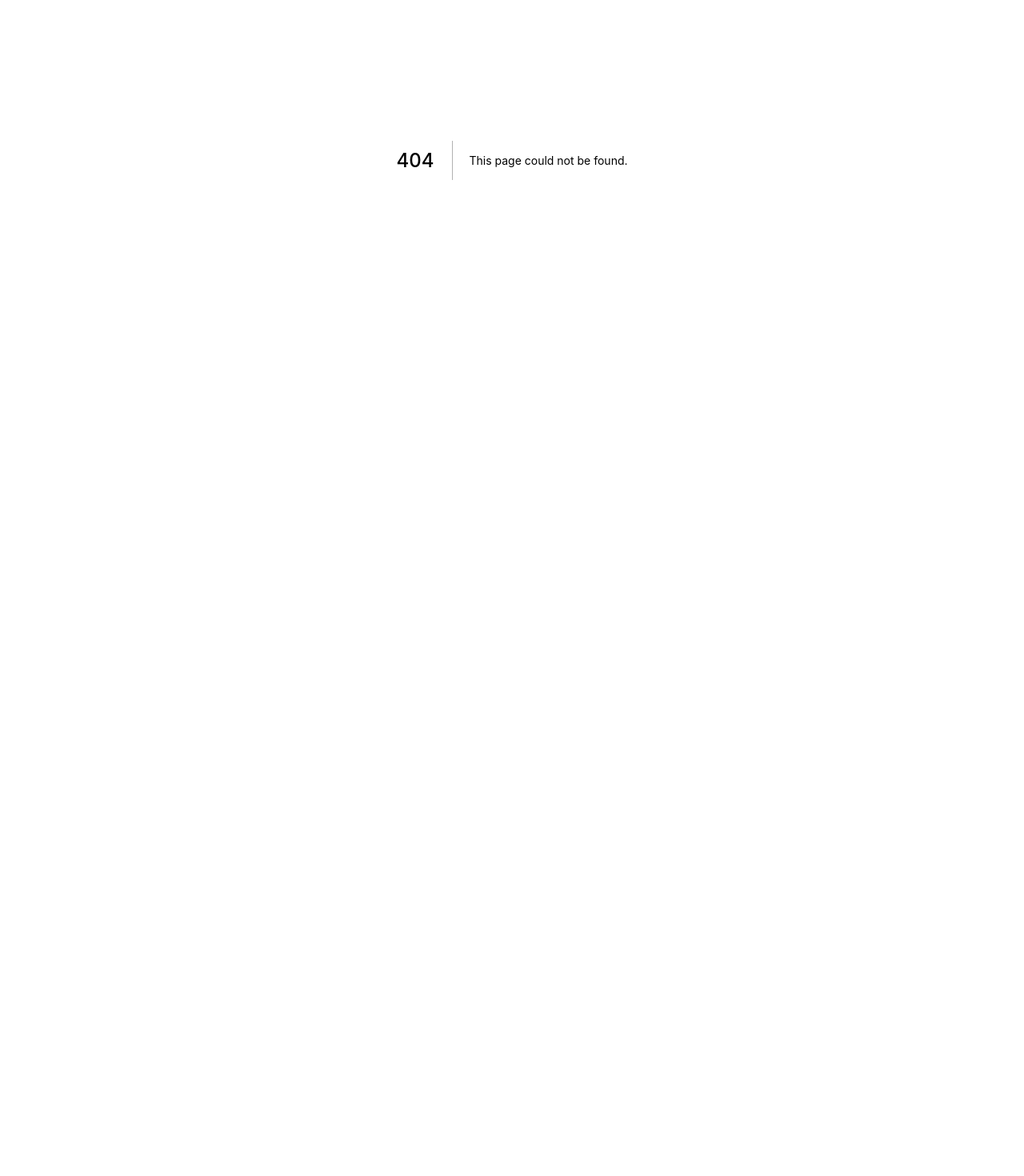
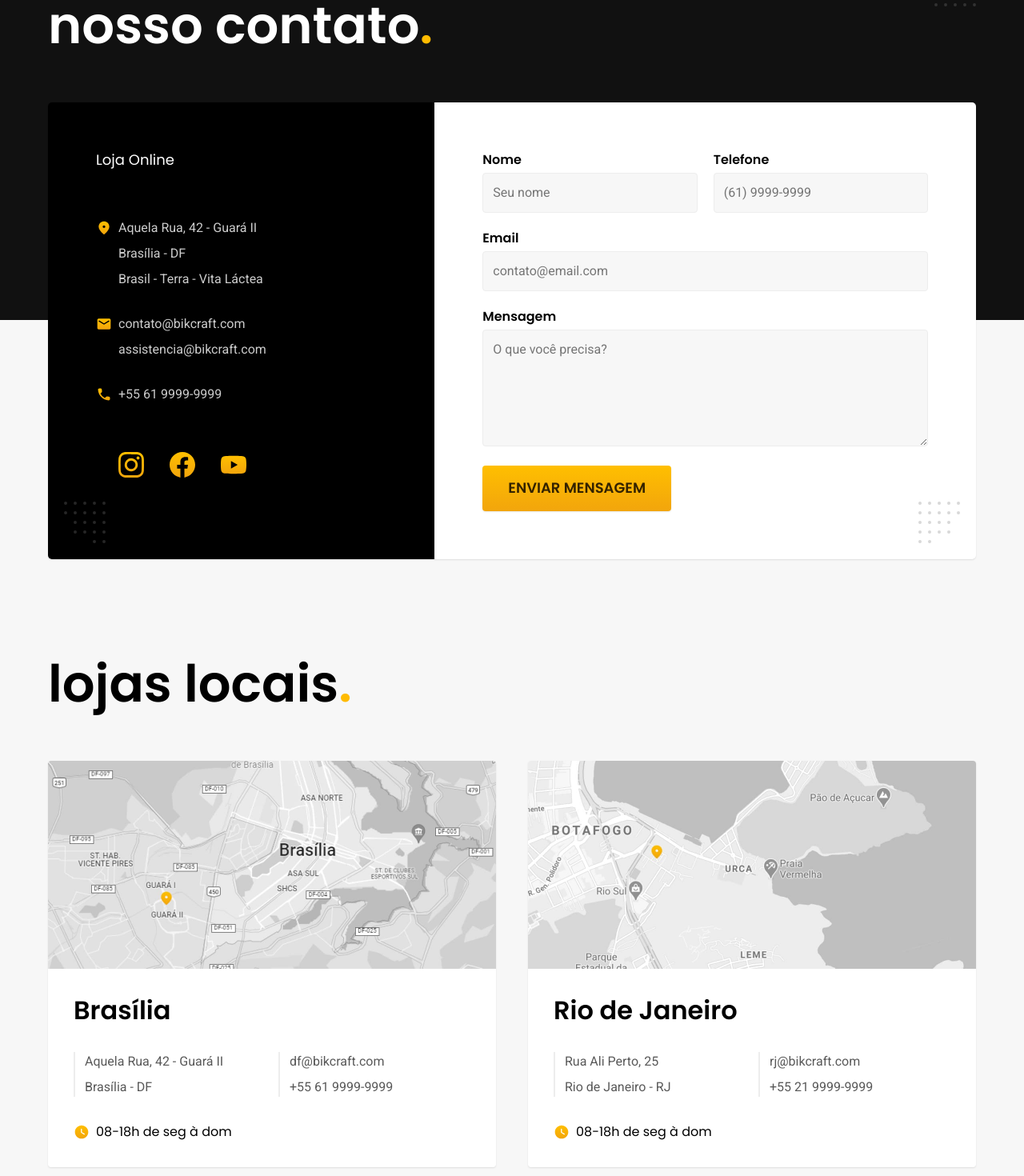
Before and after one commit to fabiof2x/bikcraft-nextjs, a Next.js app: page /contato in a window 1280 px wide. Before the commit this address had no page. Shown: the part 200-1670 px from the top of the page at 80% size. Before the commit the page ends 800 px from the top, so only its background shows below. Built offline with nearby package versions, Linux system fonts and the light colour scheme.

Commit message:
feat: contact page

```diff
--- a/src/components/Button/index.tsx
+++ b/src/components/Button/index.tsx
@@ -5,14 +5,14 @@ import styles from "./Button.module.scss";
 
 interface Props {
   children: ReactNode,
-  href: string,
+  href?: string,
   secondary?: boolean,
   arrow?: boolean,
 }
 
 export default function Button({
   children,
-  href,
+  href = "#",
   secondary,
   arrow,
 }: Props) {
--- a/src/components/patterns/Footer/Footer.module.scss
+++ b/src/components/patterns/Footer/Footer.module.scss
@@ -67,8 +67,8 @@
   }
 
   ul {
-    @include font-2-m;
-    color: $color-6;
+    @include font-1-m;
+    color: $color-5;
   }
 }
 
--- /dev/null
+++ b/src/pages/contato.tsx
@@ -0,0 +1,118 @@
+import { DocumentTitle } from "../components/DocumentTitle"
+import Header from "../components/patterns/Header"
+import HeaderTitle from "../components/patterns/HeaderTitle";
+import Footer from "../components/patterns/Footer"
+
+import styles from "../styles/Contact.module.scss";
+import form from "../styles/Form.module.scss";
+import Button from "../components/Button";
+import { SocketAddress } from "net";
+
+export default function Contact() {
+  return (
+    <>
+      <DocumentTitle
+        title="Contato | Bikcraft"
+        description="Contato"
+      />
+      <Header />
+
+      <main>
+        <div className={styles.contactBg}>
+          <HeaderTitle
+            subtitle="Respostas em até 24h"
+            title="nosso contato"
+          />
+          <div className={styles.contactContainer}>
+            <section className={styles.contactData} aria-label="Endereço">
+              <h2>Loja Online</h2>
+              <div className={styles.contactAddress}>
+                <p>Aquela Rua, 42 - Guará II</p>
+                <p>Brasília - DF</p>
+                <p>Brasil - Terra - Vita Láctea</p>
+              </div>
+              <address className={styles.contactMeans}>
+                <a href="mailto:contato@bikcraft.com">contato@bikcraft.com</a>
+                <a href="mailto:assistencia@bikcraft.com">assistencia@bikcraft.com</a>
+                <a href="tel:+556199999999">+55 61 9999-9999</a>
+              </address>
+              <div className={styles.contactSocial}>
+                <a href="./">
+                  <img src="./img/redes/instagram-p.svg" width="32" height="32" alt="Instagram" />
+                </a>
+                <a href="./">
+                  <img src="./img/redes/facebook-p.svg" width="32" height="32" alt="Facebook" />
+                </a>
+                <a href="./">
+                  <img src="./img/redes/youtube-p.svg" width="32" height="32" alt="Youtube" />
+                </a>
+              </div>
+            </section>
+            <section className={styles.contactForm} aria-label="Formulário">
+              <form className={form.form} action="./contato.html">
+                <div>
+                  <label htmlFor="nome">Nome</label>
+                  <input type="text" id="nome" name="nome" placeholder="Seu nome" />
+                </div>
+                <div>
+                  <label htmlFor="telefone">Telefone</label>
+                  <input type="text" id="telefone" name="telefone" placeholder="(61) 9999-9999" />
+                </div>
+                <div className={form.col2}>
+                  <label htmlFor="email">Email</label>
+                  <input type="email" id="email" name="email" placeholder="contato@email.com" />
+                </div>
+                <div className={form.col2}>
+                  <label htmlFor="mensagem">Mensagem</label>
+                  <textarea rows={5} id="mensagem" name="mensagem" placeholder="O que você precisa?"></textarea>
+                </div>
+                {/* <button className="botao col-2">Enviar Mensagem</button> */}
+                <Button>Enviar Mensagem</Button>
+              </form>
+            </section>
+          </div>
+        </div>
+      </main>
+
+      <article className={styles.storesBg}>
+        <div className={styles.storesContainer}>
+          <h2>lojas locais<span>.</span></h2>
+
+          <div className={styles.storesItem}>
+            <img src="./img/lojas/df.jpg" width="560" height="260" alt="mapa marcando o endereço em Aquela Rua, 42 - Guará II - Brasília - DF" />
+            <div className={styles.storesContent}>
+              <h3>Brasília</h3>
+              <div className={styles.storesData}>
+                <p>Aquela Rua, 42 - Guará II</p>
+                <p>Brasília - DF</p>
+              </div>
+              <div className={styles.storesData}>
+                <a href="mailto:df@bikcraft.com">df@bikcraft.com</a>
+                <a href="tel:+556199999999">+55 61 9999-9999</a>
+              </div>
+              <p className={styles.storesTime}><img src="./img/icones/horario.svg" width="20" height="20" alt="" />08-18h de seg à dom</p>
+            </div>
+          </div>
+
+          <div className={styles.storesItem}>
+            <img src="./img/lojas/rj.jpg" width="560" height="260" alt="mapa marcando o endereço em Rua Ali Perto, 25 - Rio de Janeiro - RJ" />
+            <div className={styles.storesContent}>
+              <h3>Rio de Janeiro</h3>
+              <div className={styles.storesData}>
+                <p>Rua Ali Perto, 25</p>
+                <p>Rio de Janeiro - RJ</p>
+              </div>
+              <div className={styles.storesData}>
+                <a href="mailto:rj@bikcraft.com">rj@bikcraft.com</a>
+                <a href="tel:+552199999999">+55 21 9999-9999</a>
+              </div>
+              <p className={styles.storesTime}><img src="./img/icones/horario.svg" width="20" height="20" alt="" />08-18h de seg à dom</p>
+            </div>
+          </div>
+        </div>
+      </article>
+
+      <Footer />
+    </>
+  )
+}
--- /dev/null
+++ b/src/styles/Contact.module.scss
@@ -0,0 +1,2 @@
+@import "./contact/contact";
+@import "./contact/stores";
--- /dev/null
+++ b/src/styles/Form.module.scss
@@ -0,0 +1,47 @@
+@import "variables-and-mixins";
+
+.form {
+  display: grid;
+  grid-template-columns: 1fr 1fr;
+  gap: 20px;
+}
+
+.form label {
+  display: block;
+  font: 600 1rem/1.5 "Poppins", sans-serif;
+  margin-bottom: 4px;
+}
+
+.form .col2 {
+  grid-column: span 2;
+}
+
+.form input[type="text"],
+.form input[type="email"],
+.form textarea {
+  font: 400 1rem/1.5 "Roboto", sans-serif;
+  background: $color-1;
+  border: 1px solid $color-2;
+  padding: 12px;
+  border-radius: 4px;
+  width: 100%;
+  box-sizing: border-box;
+}
+
+.form input[type="text"]:focus,
+.form input[type="email"]:focus,
+.form textarea:focus {
+  outline: none;
+  border-color: $color-p1;
+  background: $color-0;
+  box-shadow: 0 0 0 2px #fea;
+}
+
+@media (max-width: 600px) {
+  .form {
+    grid-template-columns: 1fr;
+  }
+  .form .col2 {
+    grid-column: 1;
+  }
+}
--- /dev/null
+++ b/src/styles/contact/_contact.scss
@@ -0,0 +1,112 @@
+@import "../variables-and-mixins";
+
+.contactBg {
+  background: linear-gradient($color-11 504px, $color-1 0px);
+}
+
+.contactContainer {
+  @include container;
+
+  display: grid;
+  grid-template-columns: 5fr 7fr;
+
+  @media (max-width: 800px) {
+    grid-template-columns: 1fr;
+  }
+}
+
+.contactData,
+.contactForm {
+  padding: 60px;
+  box-shadow: 0 1px 2px rgba(0, 0, 0, 0.1);
+
+  @media (max-width: 800px) {
+    padding: 20px;
+  }
+}
+
+.contactData {
+  border-radius: 5px 0 0 5px;
+  background: $color-12 url("../../../public/img/dec/bottom-left.svg") no-repeat bottom 20px left 20px;
+
+  h2 {
+    @include font-1-m;
+    color: $color-0;
+
+    margin-bottom: 60px;
+  }
+
+  @media (max-width: 800px) {
+    border-radius: 5px 5px 0 0;
+    background: $color-12;
+
+    h2 {
+      margin-bottom: 32px;
+    }
+  }
+}
+
+.contactForm {
+  border-radius: 0 5px 5px 0;
+  background: $color-0 url("../../../public/img/dec/bottom-right.svg") no-repeat bottom 20px right 20px;
+
+  @media (max-width: 800px) {
+    border-radius: 0 0 5px 5px;
+  }
+}
+
+.contactAddress {
+  @include font-2-s;
+  color: $color-4;
+
+  margin-bottom: 32px;
+  padding-left: 28px;
+  background: url("../../../public/img/icones/local.svg") no-repeat 0px 2px;
+
+  p {
+    margin-bottom: 8px;
+  }
+}
+
+.contactMeans a {
+  @include font-2-s;
+  color: $color-4;
+
+  display: block;
+  max-width: max-content;
+  margin-bottom: 8px;
+  padding-left: 28px;
+
+  &:hover {
+    color: $color-0;
+  }
+
+  &:first-child {
+    background: url("../../../public/img/icones/email.svg") no-repeat 0px 2px;
+  }
+
+  &:nth-child(2) {
+    margin-bottom: 32px;
+  }
+
+  &:nth-child(3) {
+    background: url("../../../public/img/icones/telefone.svg") no-repeat 0px 2px;
+    margin-bottom: 60px;
+  }
+
+  @media (max-width: 800px) {
+    &:nth-child(3) {
+      margin-bottom: 32px;
+    }
+  }
+}
+
+.contactSocial {
+  display: flex;
+  gap: 32px;
+  padding-left: 28px;
+
+  @media (max-width: 800px) {
+    margin-bottom: 12px;
+  }
+}
--- /dev/null
+++ b/src/styles/contact/_stores.scss
@@ -0,0 +1,85 @@
+@import "../variables-and-mixins";
+
+.storesBg {
+  background: $color-1;
+}
+
+.storesContainer {
+  @include container;
+
+  display: grid;
+  grid-template-columns: 1fr 1fr;
+  gap: 0 40px;
+  padding-top: 120px;
+  padding-bottom: 120px;
+
+  h2 {
+    @include titleLight;
+
+    grid-column: 1/-1;
+    margin-bottom: 60px;
+  }
+
+  img {
+    border-radius: 4px 4px 0 0;
+  }
+
+  @media (max-width: 800px) {
+    gap: 20px;
+    padding-top: 60px;
+    padding-bottom: 60px;
+
+    h2 {
+      margin-bottom: 32px;
+    }
+  }
+
+  @media (max-width: 600px) {
+    grid-template-columns: 1fr;
+  }
+}
+
+.storesItem {
+  border-radius: 4px;
+  background: $color-0;
+  box-shadow: 0 1px 2px rgba(0, 0, 0, 0.1);
+}
+
+.storesContent {
+  display: grid;
+  grid-template-columns: 1fr 1fr;
+  gap: 32px 16px;
+  padding: 32px;
+
+  h3 {
+    @include font-1-xl;
+
+    grid-column: 1/-1;
+  }
+
+  @media (max-width: 800px) {
+    grid-template-columns: 1fr;
+  }
+}
+
+.storesTime {
+  grid-column: 1/-1;
+}
+
+.storesData {
+  @include font-2-s;
+  color: $color-8;
+
+  display: grid;
+  gap: 8px;
+  border-left: 2px solid $color-2;
+  padding-left: 12px;
+}
+
+.storesTime {
+  @include font-1-s;
+
+  display: flex;
+  align-items: center;
+  gap: 8px;
+}
```
